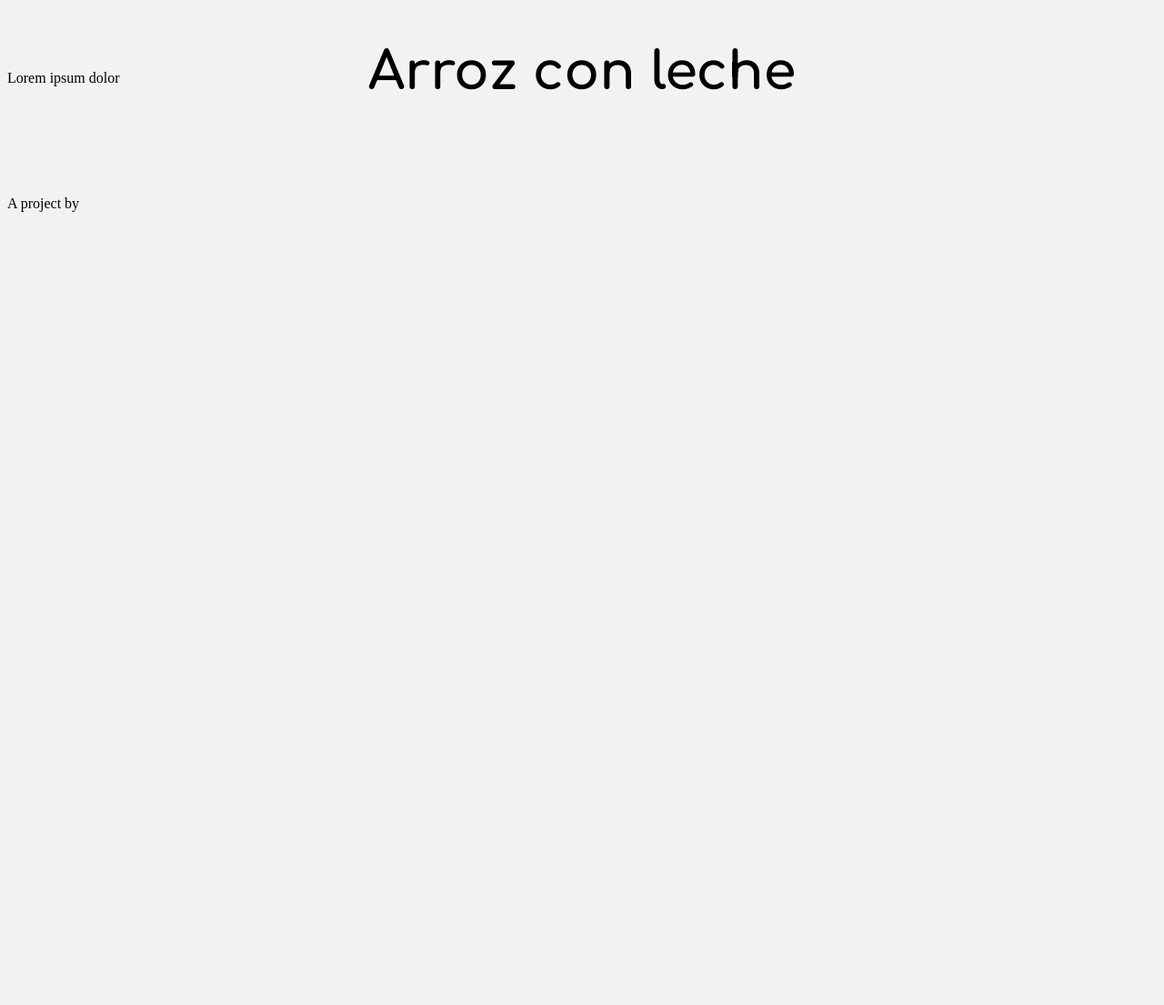
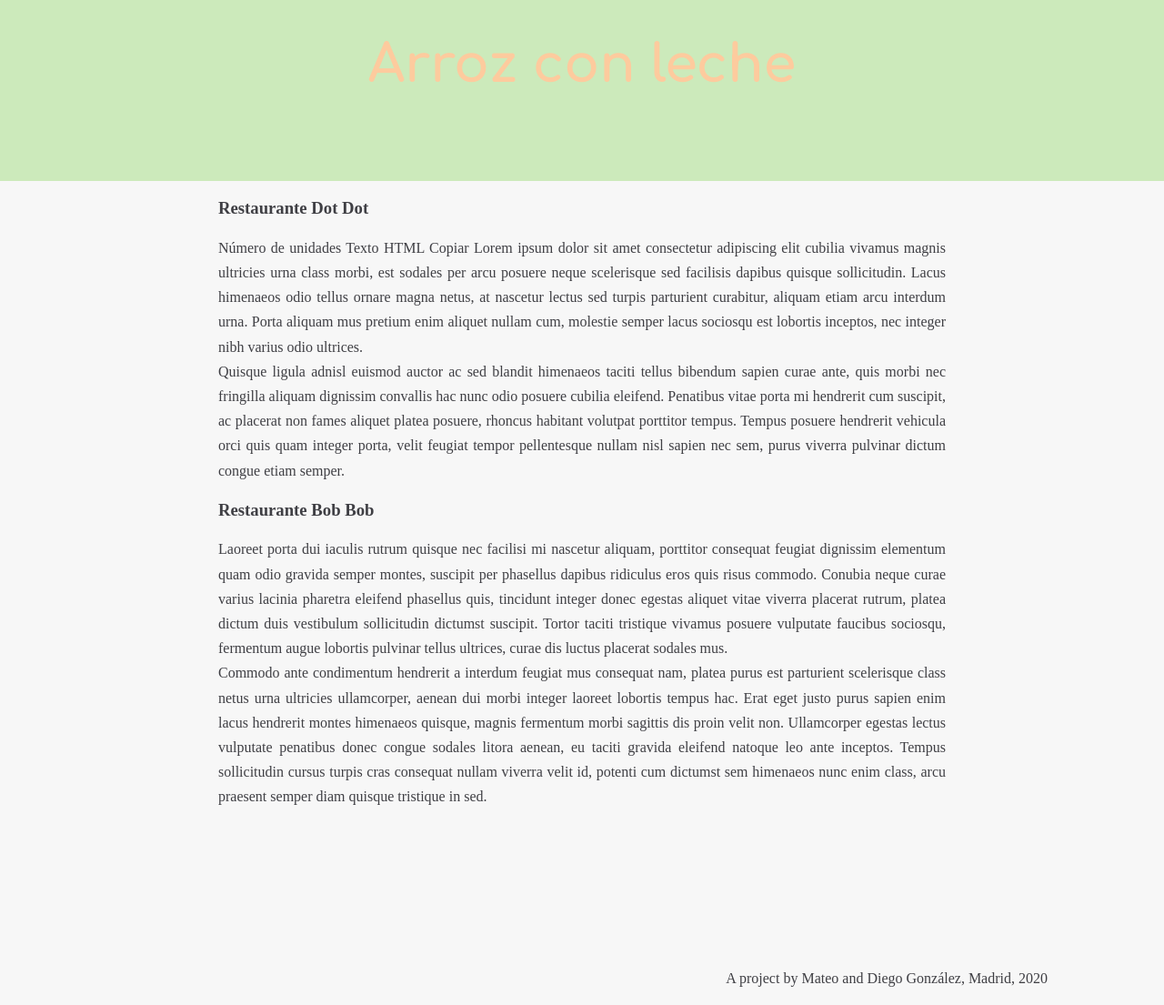
Before and after one commit to dieg00/RicePuddingBlog, a plain HTML site: page index.html in a window 1280 px wide. Shown: the whole page at 91% size. Before the commit the page ends 800 px from the top, so only its background shows below. Drawn offline with Linux system fonts and the light colour scheme.

Commit message:
Add basic styling

```diff
--- a/index.html
+++ b/index.html
@@ -15,10 +15,54 @@
 			<h1>Arroz con leche</h1>
 		</header>
 		<main>
-			<p>Lorem ipsum dolor</p>
+			<article>
+				<h3>Restaurante Dot Dot</h3>
+				<p>
+					Número de unidades Texto HTML Copiar Lorem ipsum dolor sit amet
+					consectetur adipiscing elit cubilia vivamus magnis ultricies urna
+					class morbi, est sodales per arcu posuere neque scelerisque sed
+					facilisis dapibus quisque sollicitudin. Lacus himenaeos odio tellus
+					ornare magna netus, at nascetur lectus sed turpis parturient
+					curabitur, aliquam etiam arcu interdum urna. Porta aliquam mus pretium
+					enim aliquet nullam cum, molestie semper lacus sociosqu est lobortis
+					inceptos, nec integer nibh varius odio ultrices. <br />
+					Quisque ligula adnisl euismod auctor ac sed blandit himenaeos taciti
+					tellus bibendum sapien curae ante, quis morbi nec fringilla aliquam
+					dignissim convallis hac nunc odio posuere cubilia eleifend. Penatibus
+					vitae porta mi hendrerit cum suscipit, ac placerat non fames aliquet
+					platea posuere, rhoncus habitant volutpat porttitor tempus. Tempus
+					posuere hendrerit vehicula orci quis quam integer porta, velit feugiat
+					tempor pellentesque nullam nisl sapien nec sem, purus viverra pulvinar
+					dictum congue etiam semper.
+				</p>
+			</article>
+			<article>
+				<h3>Restaurante Bob Bob</h3>
+				<p>
+					Laoreet porta dui iaculis rutrum quisque nec facilisi mi nascetur
+					aliquam, porttitor consequat feugiat dignissim elementum quam odio
+					gravida semper montes, suscipit per phasellus dapibus ridiculus eros
+					quis risus commodo. Conubia neque curae varius lacinia pharetra
+					eleifend phasellus quis, tincidunt integer donec egestas aliquet vitae
+					viverra placerat rutrum, platea dictum duis vestibulum sollicitudin
+					dictumst suscipit. Tortor taciti tristique vivamus posuere vulputate
+					faucibus sociosqu, fermentum augue lobortis pulvinar tellus ultrices,
+					curae dis luctus placerat sodales mus. <br />
+					Commodo ante condimentum hendrerit a interdum feugiat mus consequat
+					nam, platea purus est parturient scelerisque class netus urna
+					ultricies ullamcorper, aenean dui morbi integer laoreet lobortis
+					tempus hac. Erat eget justo purus sapien enim lacus hendrerit montes
+					himenaeos quisque, magnis fermentum morbi sagittis dis proin velit
+					non. Ullamcorper egestas lectus vulputate penatibus donec congue
+					sodales litora aenean, eu taciti gravida eleifend natoque leo ante
+					inceptos. Tempus sollicitudin cursus turpis cras consequat nullam
+					viverra velit id, potenti cum dictumst sem himenaeos nunc enim class,
+					arcu praesent semper diam quisque tristique in sed.
+				</p>
+			</article>
 		</main>
 		<footer>
-			<p>A project by</p>
+			<p>A project by Mateo and Diego González, Madrid, 2020</p>
 		</footer>
 	</body>
 </html>
--- a/style.css
+++ b/style.css
@@ -1,15 +1,41 @@
 body {
-	background-color: #f2f2f2;
+	background-color: #f7f7f7;
 	display: grid;
 	grid-template-rows: 22% auto 22%;
+    color: #3f3f44;
+    margin: 0;
+    padding; 0;
+    justify-items: center;
 }
 
 header {
 	justify-self: center;
 	font-family: "Comfortaa", monospace;
 	font-size: 1.8em;
+	background-color: #cceabb;
+    color: #fdcb9e;
+    width: 100%;
+}
+
+h1{
+    text-align: center;
 }
 
 footer {
-	align-self: end;
+    align-self: end;
+    padding-right:10%;
 }
+
+main{
+    width: 80%;
+    max-width: 800px;
+}
+
+p {
+	text-align: justify;
+	line-height: 1.7em;
+}
+
+footer {
+	justify-self: end;
+}
```
